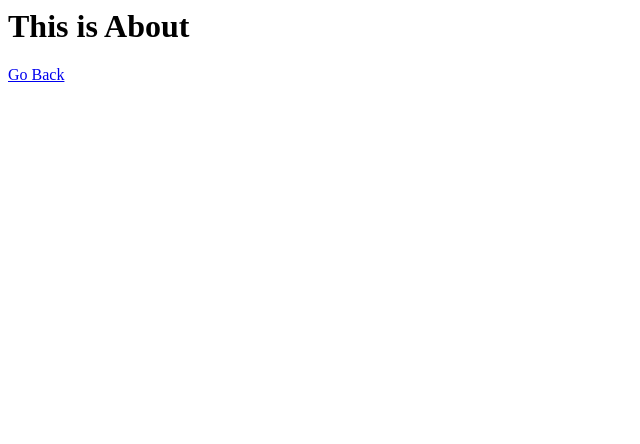
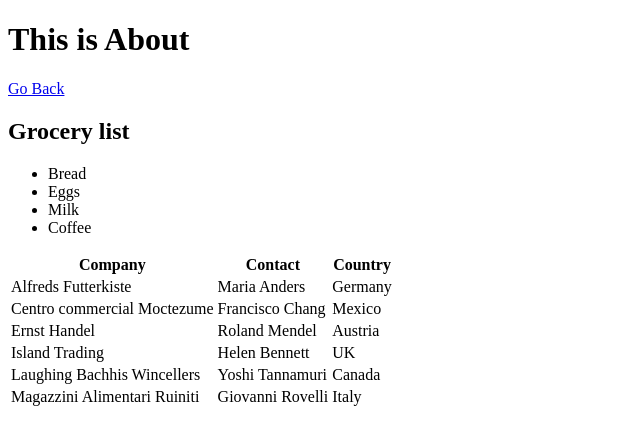
Before and after one commit to Ruparna-kreeti/html-training.github.io, a plain HTML site: page About.html in a window 1280 px wide. Shown: the whole page, without its empty margins (0-640 px from the left). Drawn offline with Linux system fonts and the light colour scheme.

Commit message:
list and table added

```diff
--- a/About.html
+++ b/About.html
@@ -1,2 +1,59 @@
-<h1>This is About</h1>
-<a href="index.html">Go Back</a>
+<!DOCTYPE html>
+<html lang="en">
+<head>
+    <meta charset="UTF-8">
+    <meta http-equiv="X-UA-Compatible" content="IE=edge">
+    <meta name="viewport" content="width=device-width, initial-scale=1.0">
+    <title>Document</title>
+</head>
+<body>
+    <h1>This is About</h1>
+    <a href="index.html">Go Back</a>
+    <h2>Grocery list</h2>
+    <ul>
+        <li>Bread</li>
+        <li>Eggs</li>
+        <li>Milk</li>
+        <li>Coffee</li>
+    </ul>
+    <table>
+        <thead>
+            <th>Company</th>
+            <th>Contact</th>
+            <th>Country</th>
+        </thead>
+        <tbody>
+            <tr>
+                <td>Alfreds Futterkiste</td>
+                <td>Maria Anders</td>
+                <td>Germany</td>
+            </tr>
+            <tr>
+                <td>Centro commercial Moctezume</td>
+                <td>Francisco Chang</td>
+                <td>Mexico</td>
+            </tr>
+            <tr>
+                <td>Ernst Handel</td>
+                <td>Roland Mendel</td>
+                <td>Austria</td>
+            </tr>
+            <tr>
+                <td>Island Trading</td>
+                <td>Helen Bennett</td>
+                <td>UK</td>
+            </tr>
+            <tr>
+                <td>Laughing Bachhis Wincellers</td>
+                <td>Yoshi Tannamuri</td>
+                <td>Canada</td>
+            </tr>
+            <tr>
+                <td>Magazzini Alimentari Ruiniti</td>
+                <td>Giovanni Rovelli</td>
+                <td>Italy</td>
+            </tr>
+        </tbody>
+    </table>
+</body>
+</html>
```
Also changed, not shown: index.html (line endings or trailing spaces).
